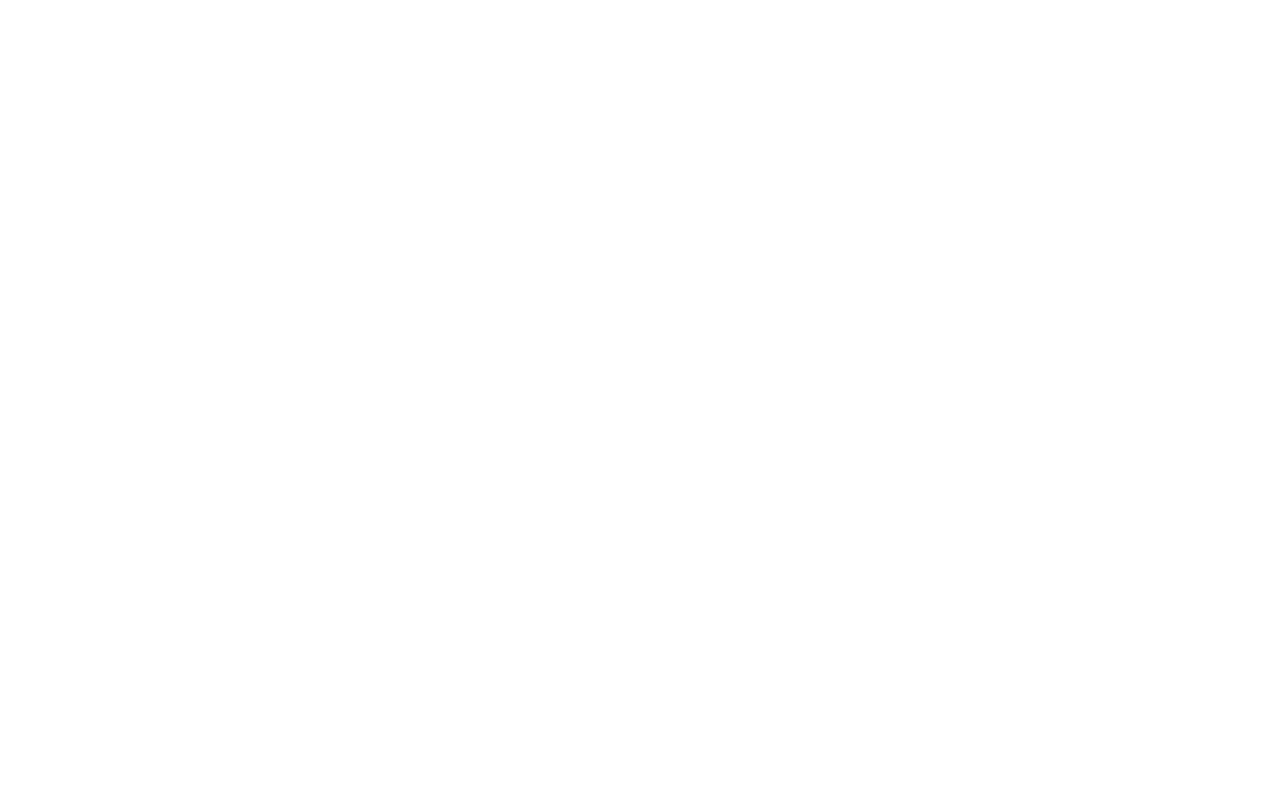
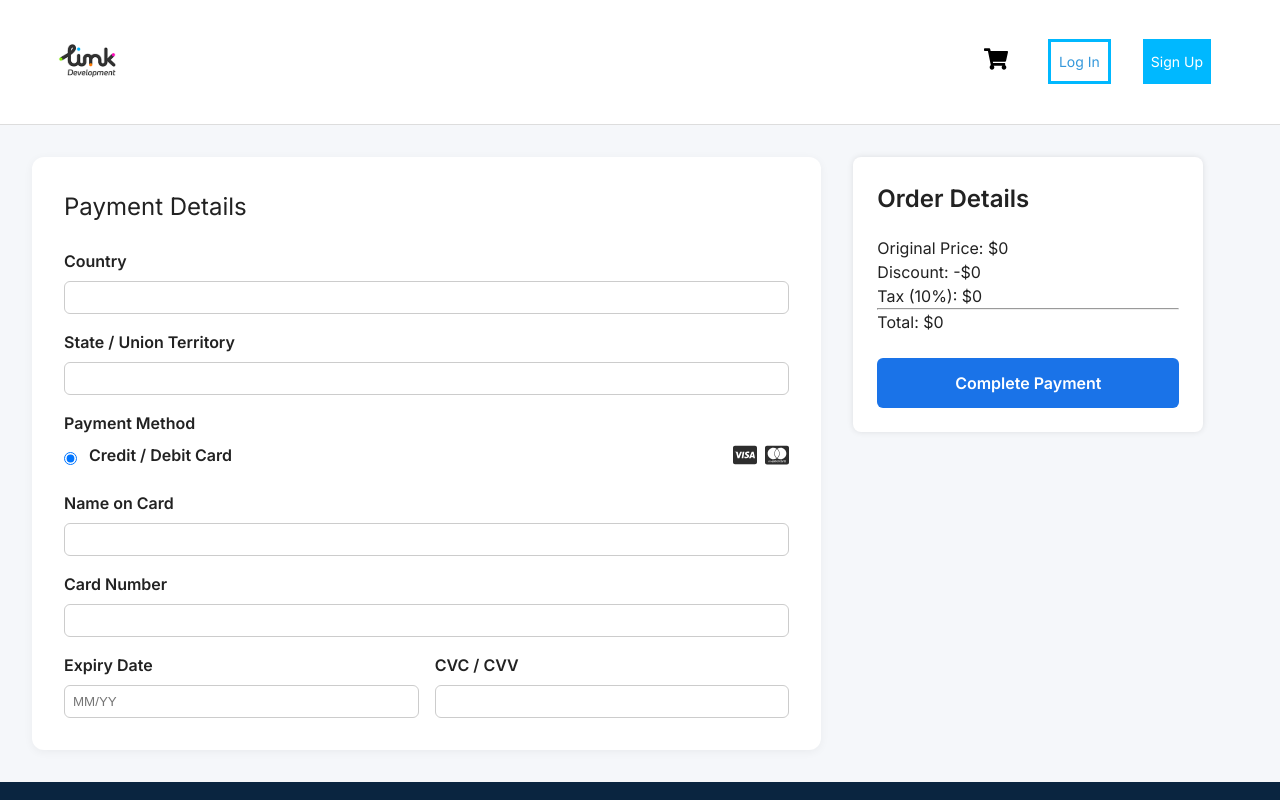
Before and after one commit to YousefKorayem/link-ecommerce-platform-workshop, a React (Vite) app: page /checkout in a window 1280 px wide. Before the commit this address had no page. Shown: the top 800 px of the page. Built offline with nearby package versions, Linux system fonts and the light colour scheme.

Commit message:
implemented checkoutpage and confirmation

```diff
--- a/package.json
+++ b/package.json
@@ -10,6 +10,7 @@
     "preview": "vite preview"
   },
   "dependencies": {
+    "lucide-react": "^0.525.0",
     "react": "^19.1.0",
     "react-dom": "^19.1.0",
     "react-icons": "^5.5.0",
--- a/src/App.jsx
+++ b/src/App.jsx
@@ -2,6 +2,7 @@
 import CourseOverview from './pages/CourseOverview';
 import HomePage from './pages/HomePage';
 import Cart from './pages/Cart';
+import Checkout from './pages/Checkout';
 
 function App() {
 
@@ -11,6 +12,7 @@
       <Route path="/" element={<HomePage />} />
       <Route path="/course/:id" element={<CourseOverview />} />
       <Route path="/cart" element={<Cart />} />
+      <Route path="/checkout" element={<Checkout />} />
     </Routes>
   </Router>
   )
--- a/src/components/CartPageBody/CartPageBody.jsx
+++ b/src/components/CartPageBody/CartPageBody.jsx
@@ -22,7 +22,7 @@
               <p>Your cart is empty.</p>
             )}
           </div>
-          <OrderSummary courses={cartItems} />
+          <OrderSummary courses={cartItems} isCheckoutPage={false} />
         </div>
       </section>
     </>
--- /dev/null
+++ b/src/components/CheckoutConfirmed/CheckoutConfirmed.jsx
@@ -0,0 +1,17 @@
+import React from 'react';
+import './CheckoutConfirmed.scss';
+import { CheckCircle } from 'lucide-react';
+
+const CheckoutConfirmed = () => {
+  return (
+    <div className="checkout-confirmed">
+      <div className="icon-wrapper">
+        <CheckCircle className="check-icon" />
+      </div>
+      <h2>Order Complete</h2>
+      <p>You will receive a confirmation email soon</p>
+    </div>
+  );
+};
+
+export default CheckoutConfirmed;
--- /dev/null
+++ b/src/components/CheckoutConfirmed/CheckoutConfirmed.scss
@@ -0,0 +1,33 @@
+.checkout-confirmed {
+  display: flex;
+  flex-direction: column;
+  align-items: center;
+  justify-content: center;
+  padding: 4rem 2rem;
+  text-align: center;
+  min-height: 60vh;
+
+  .icon-wrapper {
+    background-color: #28a745; // Bootstrap green
+    border-radius: 50%;
+    padding: 2rem;
+    margin-bottom: 1.5rem;
+  }
+
+  .check-icon {
+    color: white;
+    width: 4rem;
+    height: 4rem;
+  }
+
+  h2 {
+    font-size: 2rem;
+    margin-bottom: 0.5rem;
+    color: #333;
+  }
+
+  p {
+    font-size: 1rem;
+    color: #555;
+  }
+}
--- /dev/null
+++ b/src/components/CheckoutPageBody/CheckoutPageBody.jsx
@@ -0,0 +1,23 @@
+import React from 'react';
+import OrderSummary from '../OrderSummary/OrderSummary';
+import PaymentDetailsForm from '../PaymentDetailsForm/PaymentDetailsForm';
+import { useCart } from '../../context/CartContext';
+import './CheckoutPageBody.scss';
+
+const CheckoutPageBody = ( {onComplete} ) => {
+
+  const { cartItems } = useCart();
+
+  return (
+    <div className="checkout-page-body">
+      <div className="checkout-left">
+        <PaymentDetailsForm />
+      </div>
+      <div className="checkout-right">
+        <OrderSummary courses={cartItems} isCheckoutPage={true} onCompletePayment={onComplete}/>
+      </div>
+    </div>
+  );
+};
+
+export default CheckoutPageBody;
--- /dev/null
+++ b/src/components/CheckoutPageBody/CheckoutPageBody.scss
@@ -0,0 +1,27 @@
+.checkout-page-body {
+  display: flex;
+  flex-wrap: wrap;
+  gap: 2rem;
+  padding: 2rem;
+  background-color: #f5f7fa;
+  min-height: 80vh;
+
+  .checkout-left {
+    flex: 2;
+    min-width: 300px;
+  }
+
+  .checkout-right {
+    flex: 1;
+    min-width: 280px;
+  }
+
+  @media (max-width: 768px) {
+    flex-direction: column;
+
+    .checkout-left,
+    .checkout-right {
+      width: 100%;
+    }
+  }
+}
--- a/src/components/OrderSummary/OrderSummary.jsx
+++ b/src/components/OrderSummary/OrderSummary.jsx
@@ -1,11 +1,20 @@
 import React from 'react';
 import './OrderSummary.scss';
 
-const OrderSummary = ({ courses }) => {
+import { useEffect } from 'react';
+import { useNavigate } from 'react-router-dom';
+
+const OrderSummary = ({ courses, isCheckoutPage, onCompletePayment }) => {
   const totalPrice = courses.reduce((sum, c) => sum + c.price, 0);
   const totalDiscount = courses.reduce((sum, c) => sum + (c.discount || 0), 0);
   const tax = Math.round((totalPrice - totalDiscount) * 0.1);
   const finalTotal = totalPrice - totalDiscount + tax;
+
+  const navigate = useNavigate();
+
+  const handleClick = () => {
+    navigate('/checkout');
+  }
 
   return (
     <div className="order-summary">
@@ -15,7 +24,9 @@
       <p>Tax (10%): ${tax}</p>
       <hr />
       <p className="net-total">Total: ${finalTotal}</p>
-      <button className="checkout-button">Proceed to Checkout</button>
+      <button className="checkout-button" onClick={isCheckoutPage ? onCompletePayment : handleClick}>
+        {isCheckoutPage ? 'Complete Payment' : 'Proceed to Checkout'}
+      </button>
     </div>
   );
 };
--- /dev/null
+++ b/src/components/PaymentDetailsForm/PaymentDetailsForm.jsx
@@ -0,0 +1,59 @@
+import React from 'react';
+import './PaymentDetailsForm.scss';
+import { FaCcVisa, FaCcMastercard } from 'react-icons/fa';
+
+const PaymentDetailsForm = () => {
+  return (
+    <div className="payment-details-form">
+      <h2>Payment Details</h2>
+      <form>
+        <div className="form-group">
+          <label htmlFor="country">Country</label>
+          <input type="text" id="country" name="country" />
+        </div>
+
+        <div className="form-group">
+          <label htmlFor="state">State / Union Territory</label>
+          <input type="text" id="state" name="state" />
+        </div>
+
+        <div className="form-group">
+          <label>Payment Method</label>
+          <div className="radio-option">
+            <input type="radio" id="card" name="paymentMethod" checked readOnly />
+            <label htmlFor="card">
+              Credit / Debit Card
+              <span className="card-icons">
+                <FaCcVisa />
+                <FaCcMastercard />
+              </span>
+            </label>
+          </div>
+        </div>
+
+        <div className="form-group">
+          <label htmlFor="nameOnCard">Name on Card</label>
+          <input type="text" id="nameOnCard" name="nameOnCard" />
+        </div>
+
+        <div className="form-group">
+          <label htmlFor="cardNumber">Card Number</label>
+          <input type="text" id="cardNumber" name="cardNumber" />
+        </div>
+
+        <div className="form-row">
+          <div className="form-group">
+            <label htmlFor="expiry">Expiry Date</label>
+            <input type="text" id="expiry" name="expiry" placeholder="MM/YY" />
+          </div>
+          <div className="form-group">
+            <label htmlFor="cvc">CVC / CVV</label>
+            <input type="text" id="cvc" name="cvc" />
+          </div>
+        </div>
+      </form>
+    </div>
+  );
+};
+
+export default PaymentDetailsForm;
--- /dev/null
+++ b/src/components/PaymentDetailsForm/PaymentDetailsForm.scss
@@ -0,0 +1,62 @@
+.payment-details-form {
+  background-color: #fff;
+  padding: 2rem;
+  border-radius: 12px;
+  box-shadow: 0 2px 10px rgba(0, 0, 0, 0.05);
+
+  h2 {
+    margin-bottom: 1.5rem;
+    font-size: 1.5rem;
+  }
+
+  form {
+    display: flex;
+    flex-direction: column;
+    gap: 1rem;
+  }
+
+  .form-group {
+    display: flex;
+    flex-direction: column;
+
+    label {
+      font-weight: 600;
+      margin-bottom: 0.5rem;
+    }
+
+    input[type='text'] {
+      padding: 0.5rem;
+      border: 1px solid #ccc;
+      border-radius: 6px;
+    }
+  }
+
+  .form-row {
+    display: flex;
+    gap: 1rem;
+
+    .form-group {
+      flex: 1;
+    }
+  }
+
+  .radio-option {
+    display: flex;
+    align-items: center;
+    gap: 0.75rem;
+
+    label {
+      display: flex;
+      align-items: center;
+      justify-content: space-between;
+      flex: 1;
+
+      .card-icons {
+        display: flex;
+        gap: 0.5rem;
+        font-size: 1.5rem;
+        color: #2d2d2d;
+      }
+    }
+  }
+}
--- a/src/pages/Cart.jsx
+++ b/src/pages/Cart.jsx
@@ -1,13 +1,14 @@
 import Header from '../components/Header/Header';
 import Footer from '../components/Footer/Footer';
-import CartPage from '../components/CartPageBody/CartPageBody';
+import CartPageBody from '../components/CartPageBody/CartPageBody';
+import { useNavigate } from 'react-router-dom';
 
 function Cart() {
 
   return (
     <>
       <Header></Header>
-      <CartPage></CartPage>
+      <CartPageBody></CartPageBody>
       <Footer></Footer>
     </>
   )
--- /dev/null
+++ b/src/pages/Checkout.jsx
@@ -0,0 +1,27 @@
+import {useState, useEffect} from 'react';
+import Header from '../components/Header/Header';
+import Footer from '../components/Footer/Footer';
+import CheckoutPageBody from '../components/CheckoutPageBody/CheckoutPageBody';
+import CheckoutConfirmed from '../components/CheckoutConfirmed/CheckoutConfirmed';
+
+function Checkout() {
+  const [isConfirmed, setIsConfirmed] = useState(false);
+
+  useEffect(() => {
+    console.log(isConfirmed);
+  }, [isConfirmed])
+
+  return (
+    <>
+      <Header></Header>
+      {isConfirmed ? (
+        <CheckoutConfirmed />
+      ) : (
+        <CheckoutPageBody onComplete={() => setIsConfirmed(true)} />
+      )}
+      <Footer></Footer>
+    </>
+  )
+}
+
+export default Checkout
```
Also changed, not shown: 1 other file (tests, documents, lock files or other folders).
